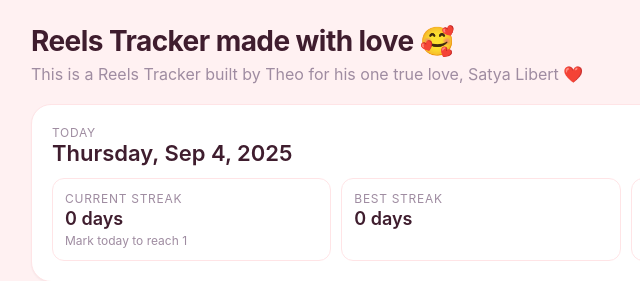
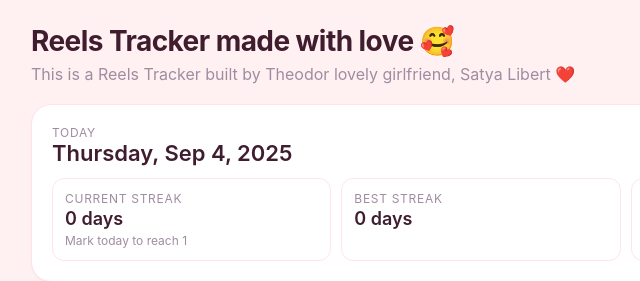
Before and after one commit to 90Theo/Reels-Tracker, a plain HTML site: page index.html in a window 1280 px wide. Shown: the top 281 px of the page, 159-799 px from the left. Drawn offline with Linux system fonts and the light colour scheme.

Commit message:
Update index.html

```diff
--- a/index.html
+++ b/index.html
@@ -128,7 +128,7 @@
   <div class="container">
     <header>
       <h1>Reels Tracker made with love 🥰 </h1>
-      <p>This is a Reels Tracker built by Theo for his one true love, Satya Libert ❤️ <br><br>
+      <p>This is a Reels Tracker built by Theodor lovely girlfriend, Satya Libert ❤️ <br><br>
         </header>
 
     <section class="panel" id="today-panel">
```
